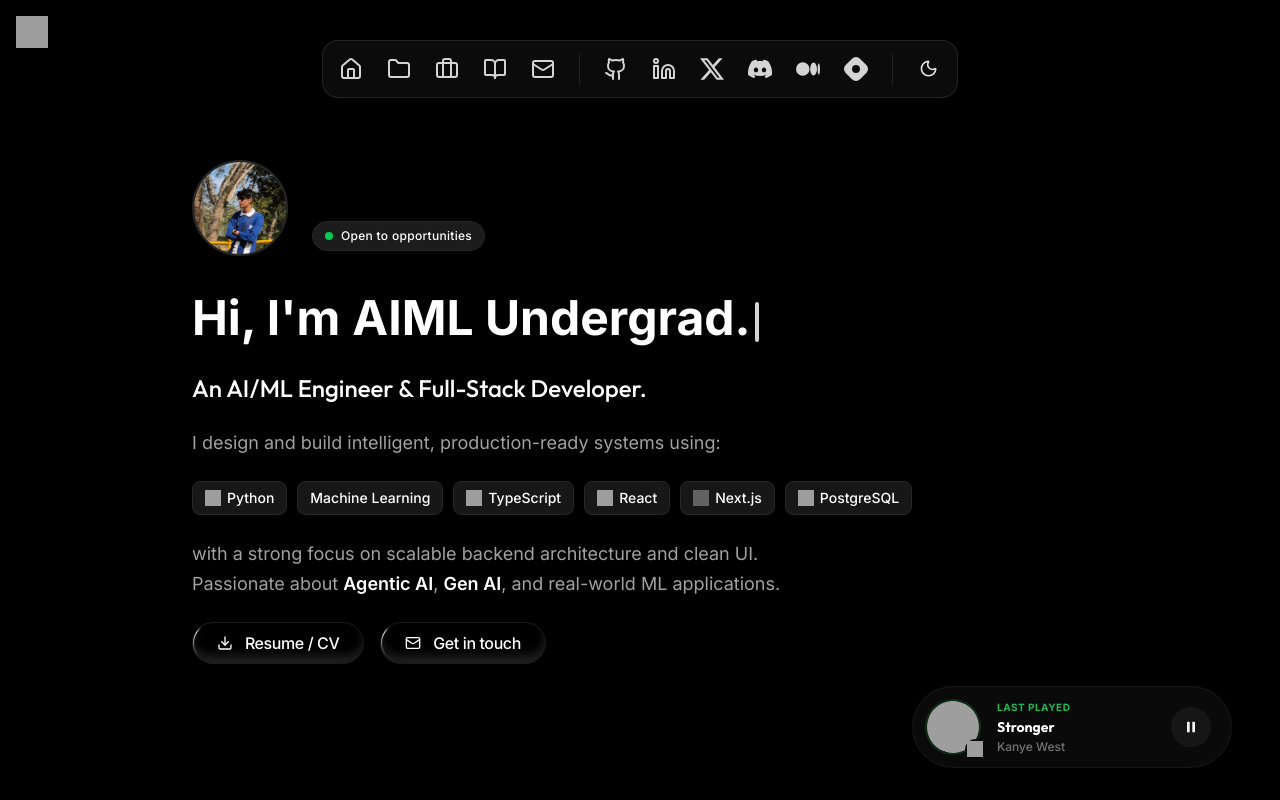
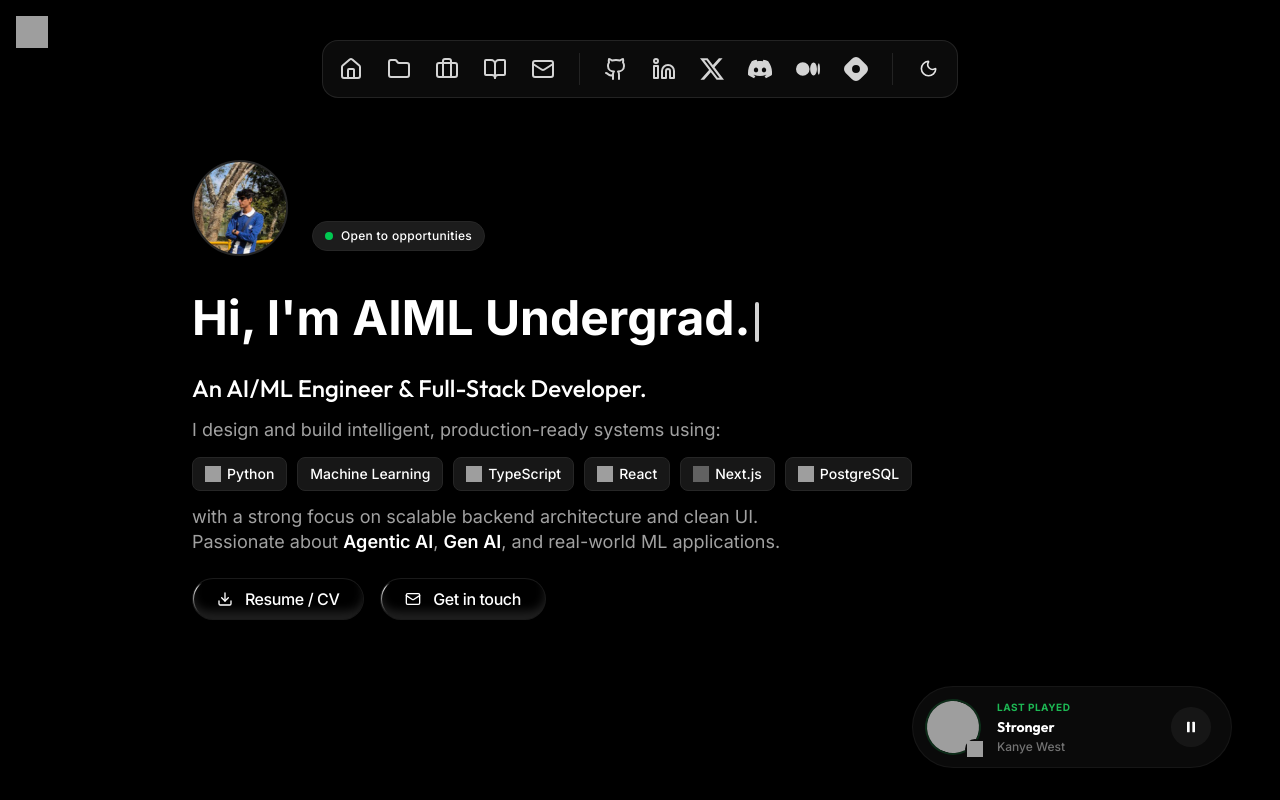
Before and after one commit to Atharva0808/portfolio, a Next.js app: page / in a window 1280 px wide. Shown: the top 800 px of the page. Built offline with nearby package versions, Linux system fonts and the light colour scheme; grey boxes are pictures that could not be loaded.

Commit message:
changes in UI again

```diff
--- a/components/Hero.tsx
+++ b/components/Hero.tsx
@@ -116,13 +116,13 @@ export const Hero = () => {
                     initial={{ opacity: 0, y: 20 }}
                     animate={{ opacity: 1, y: 0 }}
                     transition={{ delay: 1, duration: 0.5 }}
-                    className="max-w-3xl mb-6 space-y-6"
+                    className="max-w-3xl mb-6 space-y-3.5"
                 >
                     <h2 className="text-xl md:text-2xl text-neutral-600 dark:text-white font-medium">
                         An AI/ML Engineer & Full-Stack Developer.
                     </h2>
 
-                    <p className="text-lg text-neutral-500 dark:text-neutral-400 leading-relaxed">
+                    <p className="text-lg text-neutral-500 dark:text-neutral-400 leading-snug">
                         I design and build intelligent, production-ready systems using:
                     </p>
 
@@ -152,7 +152,7 @@ export const Hero = () => {
                         </span>
                     </div>
 
-                    <p className="text-lg text-neutral-500 dark:text-neutral-400 leading-relaxed">
+                    <p className="text-lg text-neutral-500 dark:text-neutral-400 leading-snug">
                         with a strong focus on scalable backend architecture and clean UI. <br />
                         Passionate about <span className="text-neutral-900 dark:text-white font-semibold">Agentic AI</span>, <span className="text-neutral-900 dark:text-white font-semibold">Gen AI</span>, and real-world ML applications.
                     </p>
--- a/components/ui/Oneko.tsx
+++ b/components/ui/Oneko.tsx
@@ -12,7 +12,7 @@ export const Oneko = () => {
     const idleTime = useRef(0);
     const idleAnimation = useRef<string | null>(null);
     const idleAnimationFrame = useRef(0);
-    const nekoSpeed = 4;
+    const nekoSpeed = 5;
 
     // Sprite config
     const spriteSets: { [key: string]: number[][] } = {
```
